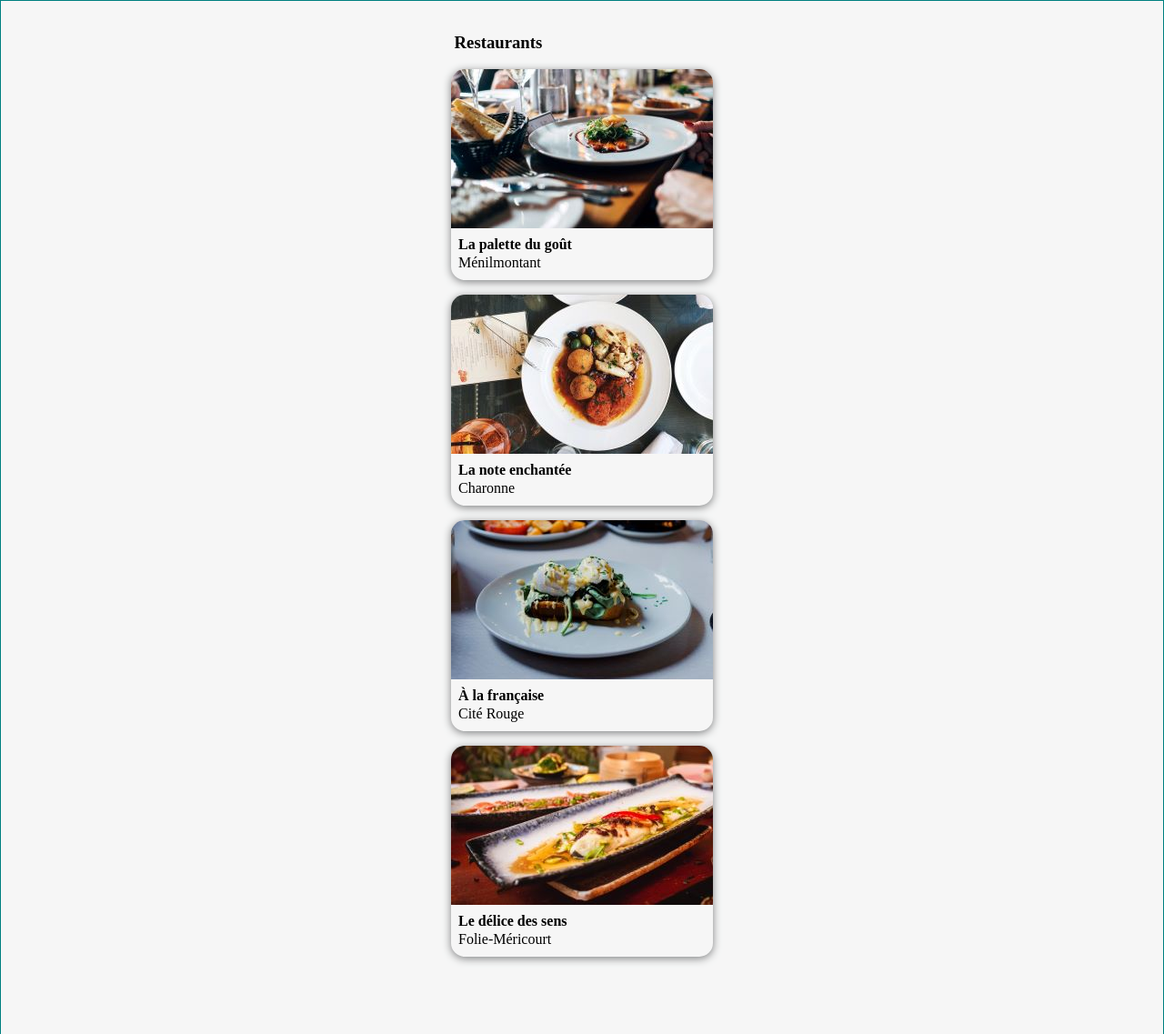
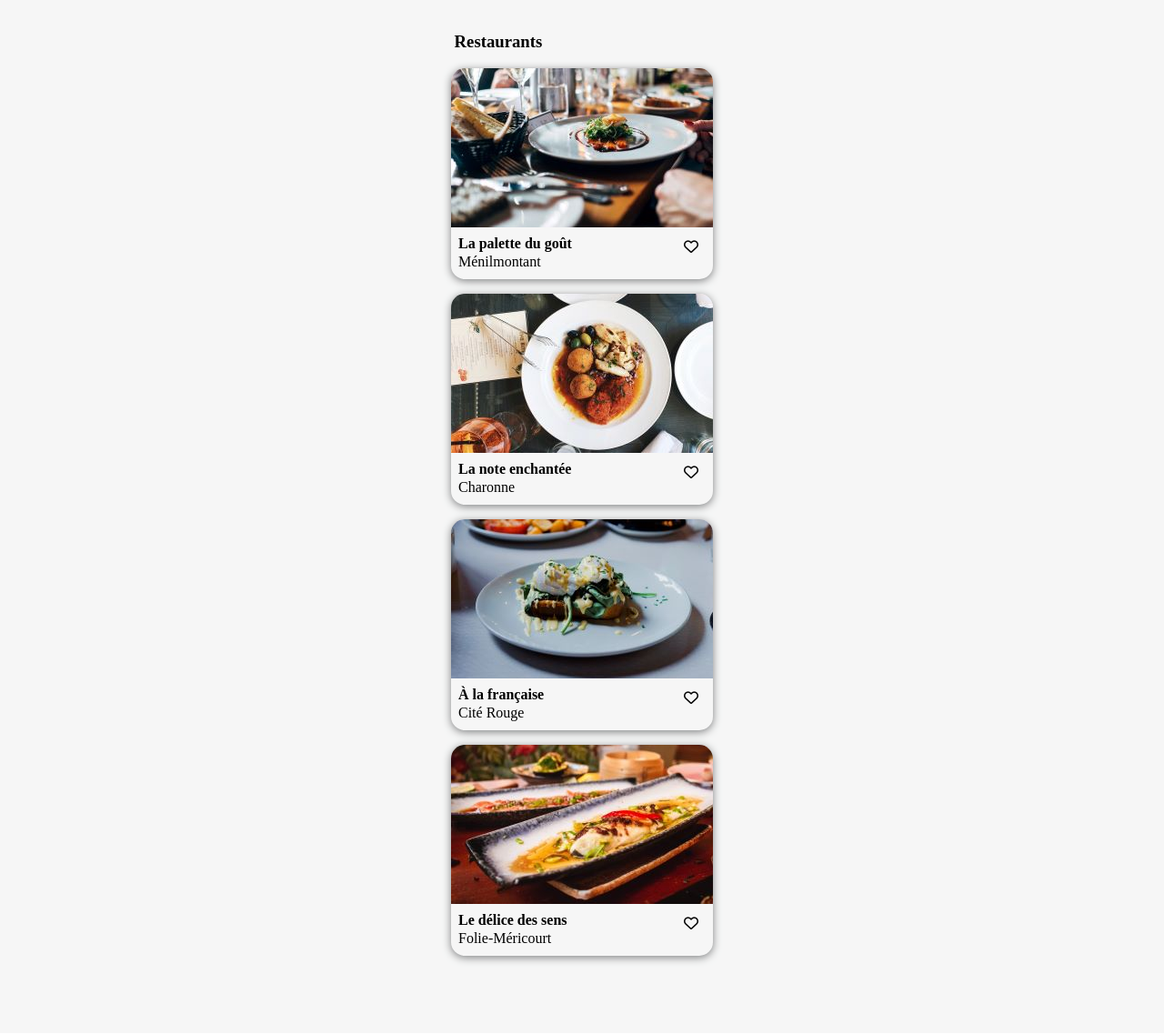
Before and after one commit to ChristianCDR/CLAUDEDITREGENT_3_27042021, a website: page index.html in a window 1280 px wide. Shown: the part 576-1713 px from the top of the page at 91% size. Drawn offline with Linux system fonts and the light colour scheme.

Commit message:
Sixth commit

```diff
--- a/index.html
+++ b/index.html
@@ -35,10 +35,22 @@
 
   <section class="resto">
     <h3>Restaurants</h3>
-    <div class="resto__div"><p>La palette du goût</p> <span>Ménilmontant</span></div>
-    <div><p>La note enchantée</p> <span>Charonne</span></div>
-    <div><p>À la française</p> <span>Cité Rouge</span></div>
-    <div><p>Le délice des sens</p> <span>Folie-Méricourt</span></div>
+    <div class="resto__menil">
+      <p>La palette du goût <i class="far fa-heart"></i></p>
+      <span>Ménilmontant</span>
+    </div>
+    <div class="resto__charonne">
+      <p>La note enchantée <i class="far fa-heart"></i></p>
+      <span>Charonne</span>
+    </div>
+    <div class="resto__cite">
+      <p>À la française <i class="far fa-heart"></i></p>
+      <span>Cité Rouge</span>
+    </div>
+    <div class="resto__folie">
+      <p>Le délice des sens <i class="far fa-heart"></i></p>
+      <span>Folie-Méricourt</span>
+    </div>
   </section>
 
   <footer>
--- a/main.scss
+++ b/main.scss
@@ -45,7 +45,6 @@ h3{
   @include position(absolute, $top:18em, $left:0, $right:0);
   height:17em;
   padding-top:1em;
-  border:1px solid teal;
     div{
       border-radius: 15px;
       box-shadow: 0 2px 10px #7f8182;
@@ -59,7 +58,6 @@ h3{
     }
 }
 .resto{
-  border:1px solid teal;
   @include position(absolute, $top:36em, $left:0, $right:0);
   height:70em;
   background-color: map-get($color, color2);
@@ -72,16 +70,16 @@ h3{
     margin:0 auto 15px;
     /*bg :width:335px height: 175px*/
   }
-  .resto__div{
+  .resto__menil{
     background: url("resto1-a.jpg") no-repeat;
   }
-  :nth-child(3){
+  .resto__charonne{
     background: url("resto2-a.jpg") no-repeat;
   }
-  :nth-child(4){
+  .resto__cite{
     background: url("resto3-a.jpg") no-repeat;
   }
-  :nth-child(5){
+  .resto__folie{
     background: url("resto4-a.jpg") no-repeat;
   }
   p,span{
@@ -94,6 +92,10 @@ h3{
   span{
     @include position($top:10.6em);
   }
+  .fa-heart{
+    @include position(absolute, $right:1.5em);
+    padding-top: 0.2em;
+  }
 }
 footer{
   height: 10em;
@@ -101,8 +103,7 @@ footer{
   color:map-get($color,clr);
   @include position(absolute, $bottom:-74em, $left:0, $right:0);
   div{
-  margin-left:auto;
-  margin-right:auto;
+  margin:  0 auto;
   width:18em;
   }
   li{
```
Also changed, not shown: style.css, 1 other file.
